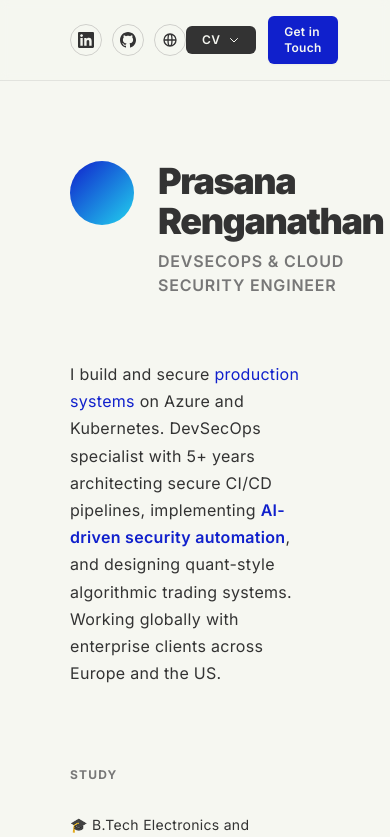
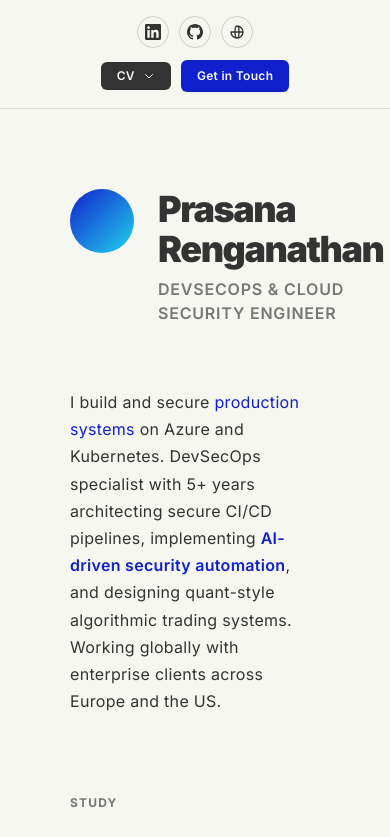
Before and after one commit to SANARP98/Prasana_resume_site, a Next.js app: page / in a window 390 px wide. Shown: the top 837 px of the page. Built offline with nearby package versions, Linux system fonts and the light colour scheme.

Commit message:
mobile app spacing

```diff
--- a/components/Navigation.tsx
+++ b/components/Navigation.tsx
@@ -29,7 +29,9 @@
       animate={{ y: 0 }}
       transition={{ duration: 0.5 }}
     >
-      <nav className="container-custom py-4 flex justify-between items-center">
+      <nav className="container-custom py-4">
+        {/* Desktop Layout */}
+        <div className="hidden md:flex justify-between items-center">
           {/* Social Links - Left */}
           <div className="flex gap-2.5">
             <SocialLink href="https://www.linkedin.com/in/prasana-r-324b1526/" label="LinkedIn">
@@ -61,6 +63,42 @@
               Get in Touch
             </a>
           </div>
+        </div>
+
+        {/* Mobile Layout */}
+        <div className="md:hidden">
+          {/* Top Row: Social Links */}
+          <div className="flex gap-2.5 justify-center mb-3">
+            <SocialLink href="https://www.linkedin.com/in/prasana-r-324b1526/" label="LinkedIn">
+              <svg className="w-4 h-4" fill="currentColor" viewBox="0 0 24 24">
+                <path d="M20.447 20.452h-3.554v-5.569c0-1.328-.027-3.037-1.852-3.037-1.853 0-2.136 1.445-2.136 2.939v5.667H9.351V9h3.414v1.561h.046c.477-.9 1.637-1.85 3.37-1.85 3.601 0 4.267 2.37 4.267 5.455v6.286zM5.337 7.433c-1.144 0-2.063-.926-2.063-2.065 0-1.138.92-2.063 2.063-2.063 1.14 0 2.064.925 2.064 2.063 0 1.139-.925 2.065-2.064 2.065zm1.782 13.019H3.555V9h3.564v11.452zM22.225 0H1.771C.792 0 0 .774 0 1.729v20.542C0 23.227.792 24 1.771 24h20.451C23.2 24 24 23.227 24 22.271V1.729C24 .774 23.2 0 22.222 0h.003z"/>
+              </svg>
+            </SocialLink>
+            <SocialLink href="https://github.com/SANARP98" label="GitHub">
+              <svg className="w-4 h-4" fill="currentColor" viewBox="0 0 24 24">
+                <path d="M12 0c-6.626 0-12 5.373-12 12 0 5.302 3.438 9.8 8.207 11.387.599.111.793-.261.793-.577v-2.234c-3.338.726-4.033-1.416-4.033-1.416-.546-1.387-1.333-1.756-1.333-1.756-1.089-.745.083-.729.083-.729 1.205.084 1.839 1.237 1.839 1.237 1.07 1.834 2.807 1.304 3.492.997.107-.775.418-1.305.762-1.604-2.665-.305-5.467-1.334-5.467-5.931 0-1.311.469-2.381 1.236-3.221-.124-.303-.535-1.524.117-3.176 0 0 1.008-.322 3.301 1.23.957-.266 1.983-.399 3.003-.404 1.02.005 2.047.138 3.006.404 2.291-1.552 3.297-1.23 3.297-1.23.653 1.653.242 2.874.118 3.176.77.84 1.235 1.911 1.235 3.221 0 4.609-2.807 5.624-5.479 5.921.43.372.823 1.102.823 2.222v3.293c0 .319.192.694.801.576 4.765-1.589 8.199-6.086 8.199-11.386 0-6.627-5.373-12-12-12z"/>
+              </svg>
+            </SocialLink>
+            <SocialLink href="https://gritgo.in/portfolio" label="Portfolio">
+              <svg className="w-4 h-4" fill="none" stroke="currentColor" viewBox="0 0 24 24">
+                <path strokeLinecap="round" strokeLinejoin="round" strokeWidth={2} d="M21 12a9 9 0 01-9 9m9-9a9 9 0 00-9-9m9 9H3m9 9a9 9 0 01-9-9m9 9c1.657 0 3-4.03 3-9s-1.343-9-3-9m0 18c-1.657 0-3-4.03-3-9s1.343-9 3-9m-9 9a9 9 0 919-9" />
+              </svg>
+            </SocialLink>
+          </div>
+
+          {/* Bottom Row: CTA Buttons */}
+          <div className="flex gap-2.5 justify-center items-center">
+            {/* CV Dropdown - Lazy Loaded */}
+            <CVDropdown cvFiles={cvFiles} />
+
+            <a
+              href="mailto:prasana@gritgo.in"
+              className="px-4 py-2 bg-accent text-cream rounded-md hover:bg-accent/90 transition-all duration-200 text-xs font-semibold shadow-sm hover:shadow-md whitespace-nowrap"
+            >
+              Get in Touch
+            </a>
+          </div>
+        </div>
       </nav>
     </motion.header>
   );
```
Lines whose indentation alone changed are shown as unchanged.
